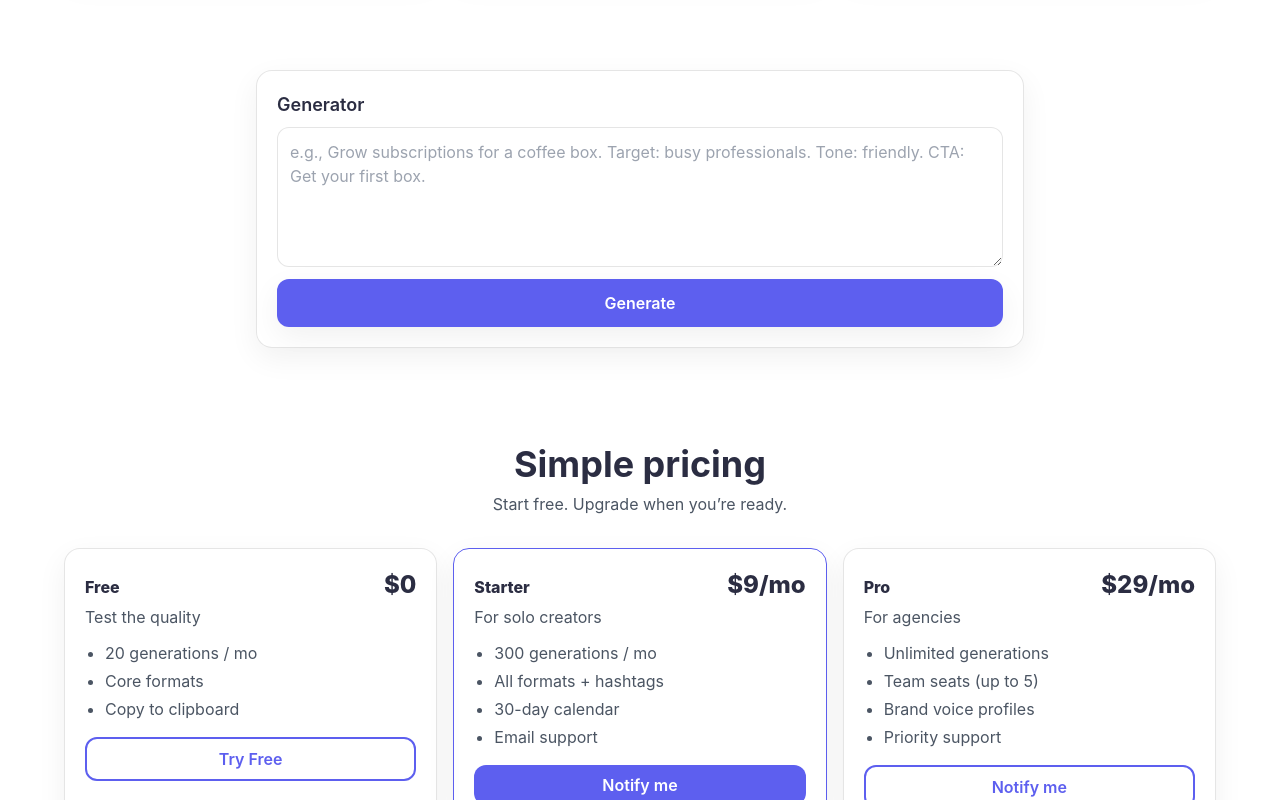
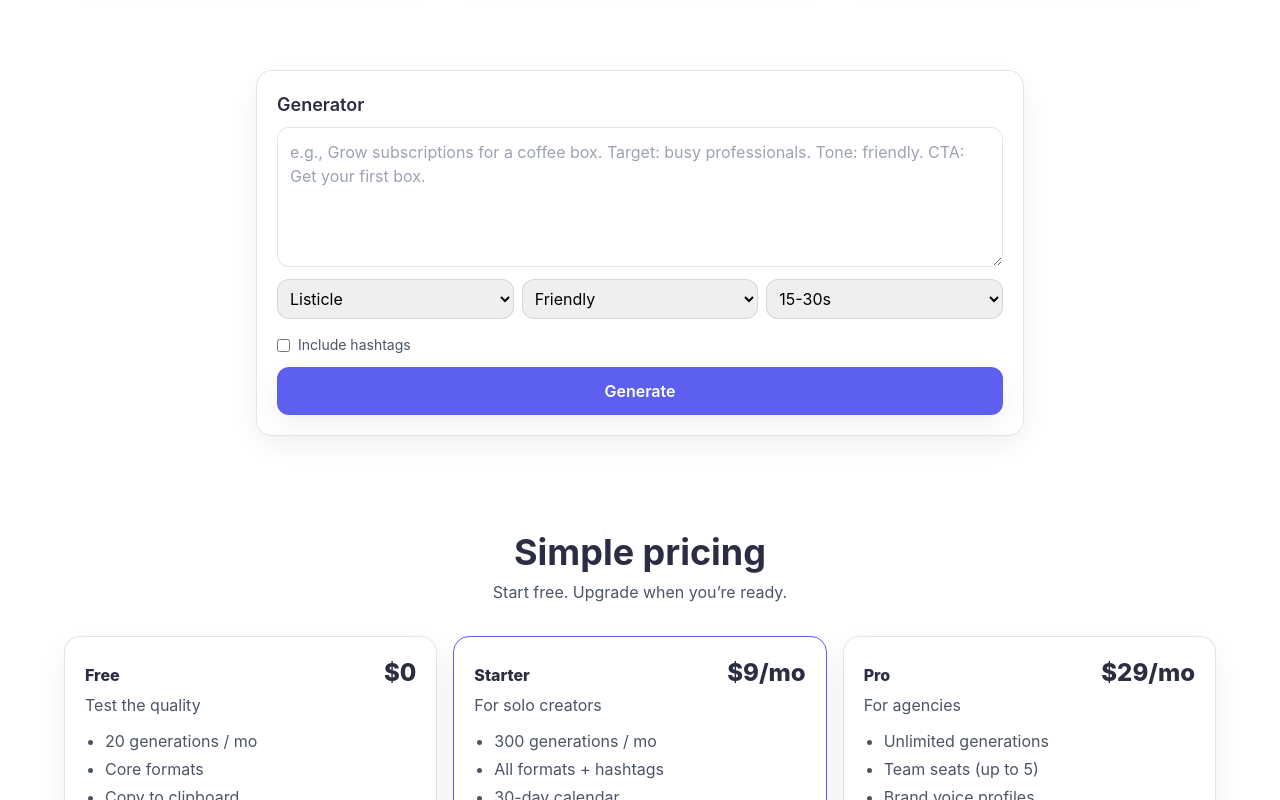
Before and after one commit to Vtrushch/ViralPrompt, a Next.js app: page / in a window 1280 px wide. Shown: the part 960-1760 px from the top of the page. Built offline with nearby package versions, Linux system fonts and the light colour scheme.

Commit message:
Update index.tsx

```diff
--- a/pages/index.tsx
+++ b/pages/index.tsx
@@ -7,8 +7,15 @@ export default function Home() {
   const [loading, setLoading] = useState(false);
   const [error, setError] = useState<string | null>(null);
   const [result, setResult] = useState("");
+  const [remaining, setRemaining] = useState<number | null>(null);
 
-  // NEW: для модалки/форми підписки на плани
+  // new controls
+  const [format, setFormat] = useState("Listicle");
+  const [tone, setTone] = useState("Friendly");
+  const [duration, setDuration] = useState("15-30s");
+  const [withTags, setWithTags] = useState(false);
+
+  // plan subscribe (якщо ти вже додавав раніше — лиши свій варіант)
   const [showPlan, setShowPlan] = useState<null | "starter" | "pro">(null);
 
   async function onSubmit(e: React.FormEvent) {
@@ -16,11 +23,13 @@ export default function Home() {
     setLoading(true);
     setError(null);
     setResult("");
+    setRemaining(null);
+
     try {
       const res = await fetch("/api/generate", {
         method: "POST",
         headers: { "Content-Type": "application/json" },
-      body: JSON.stringify({ prompt /*, email: optional */ }),
+        body: JSON.stringify({ prompt, format, tone, duration, withTags }),
       });
 
       const data = await res.json();
@@ -28,23 +37,21 @@ export default function Home() {
       if (!res.ok) {
         if (res.status === 402 || data?.overLimit) {
           setError(data?.error || "Free limit reached. Leave your email to get paid plans.");
-        // тут можна відкрити твою форму підписки (як ми додали раніше через setShowPlan("limit"))
-        // setShowPlan("limit");
+          // прикріпи форму, якщо вже додав SubscribeInline:
+          // setShowPlan("starter");
           return;
         }
         throw new Error(typeof data === "string" ? data : data?.error);
       }
 
       setResult(data.result || "");
-    // якщо хочеш показувати залишок:
-    // setRemaining(typeof data.remaining === "number" ? data.remaining : null);
+      if (typeof data.remaining === "number") setRemaining(data.remaining);
     } catch (err: any) {
       setError(err.message || "Unknown error");
     } finally {
       setLoading(false);
     }
   }
-
 
   const scrollTo = (id: string) =>
     typeof window !== "undefined" &&
@@ -161,6 +168,7 @@ export default function Home() {
           <div className="mx-auto max-w-3xl">
             <div className="rounded-2xl border border-black/10 bg-white/80 p-5 shadow-soft backdrop-blur">
               <div className="mb-2 text-lg font-semibold text-title">Generator</div>
+
               <form onSubmit={onSubmit} className="grid gap-3">
                 <textarea
                   value={prompt}
@@ -169,6 +177,25 @@ export default function Home() {
                   placeholder="e.g., Grow subscriptions for a coffee box. Target: busy professionals. Tone: friendly. CTA: Get your first box."
                   className="min-h-[140px] w-full resize-vertical rounded-xl border border-black/10 bg-white/70 p-3 outline-none placeholder:text-gray-400 focus:ring-2 focus:ring-primary/40"
                 />
+
+                {/* Controls: Format / Tone / Duration */}
+                <div className="grid gap-2 md:grid-cols-3">
+                  <select value={format} onChange={(e)=>setFormat(e.target.value)} className="rounded-xl border border-black/10 p-2">
+                    {["Listicle","Tutorial","POV","Myth-busting","Storytime"].map(f => <option key={f}>{f}</option>)}
+                  </select>
+                  <select value={tone} onChange={(e)=>setTone(e.target.value)} className="rounded-xl border border-black/10 p-2">
+                    {["Friendly","Authoritative","Funny","Inspirational"].map(t => <option key={t}>{t}</option>)}
+                  </select>
+                  <select value={duration} onChange={(e)=>setDuration(e.target.value)} className="rounded-xl border border-black/10 p-2">
+                    {["15-30s","30-45s","45-60s"].map(d => <option key={d}>{d}</option>)}
+                  </select>
+                </div>
+
+                <label className="mt-1 inline-flex items-center gap-2 text-sm text-body">
+                  <input type="checkbox" checked={withTags} onChange={(e)=>setWithTags(e.target.checked)} />
+                  Include hashtags
+                </label>
+
                 <button
                   type="submit"
                   disabled={loading}
@@ -176,13 +203,26 @@ export default function Home() {
                 >
                   {loading ? "Generating..." : "Generate"}
                 </button>
+
+                {typeof remaining === "number" && (
+                  <div className="text-xs text-body">Remaining this month: {remaining}</div>
+                )}
               </form>
 
               {error && <div className="mt-2 text-sm text-red-600">{error}</div>}
+
               {result && (
+                <>
                   <pre className="mt-3 whitespace-pre-wrap rounded-xl border border-black/10 bg-gray-50 p-3 text-sm">
                     {result}
                   </pre>
+                  <button
+                    onClick={() => navigator.clipboard.writeText(result)}
+                    className="mt-2 rounded-xl border border-black/10 px-3 py-2 text-sm hover:bg-black/5"
+                  >
+                    Copy to clipboard
+                  </button>
+                </>
               )}
             </div>
           </div>
@@ -204,7 +244,6 @@ export default function Home() {
                 onClick={() => scrollTo("generator")}
               />
 
-              {/* STARTER = Notify me */}
               <div>
                 <Price
                   name="Starter"
@@ -220,7 +259,6 @@ export default function Home() {
                 </p>
               </div>
 
-              {/* PRO = Notify me */}
               <div>
                 <Price
                   name="Pro"
@@ -236,7 +274,6 @@ export default function Home() {
               </div>
             </div>
 
-            {/* Після карток — умовний блок із формою підписки */}
             {showPlan && (
               <div className="mx-auto mt-6 max-w-md rounded-2xl border border-black/10 bg-white p-4 shadow-soft">
                 <div className="mb-2 text-lg font-semibold text-title">
```
Lines whose indentation alone changed are shown as unchanged.
